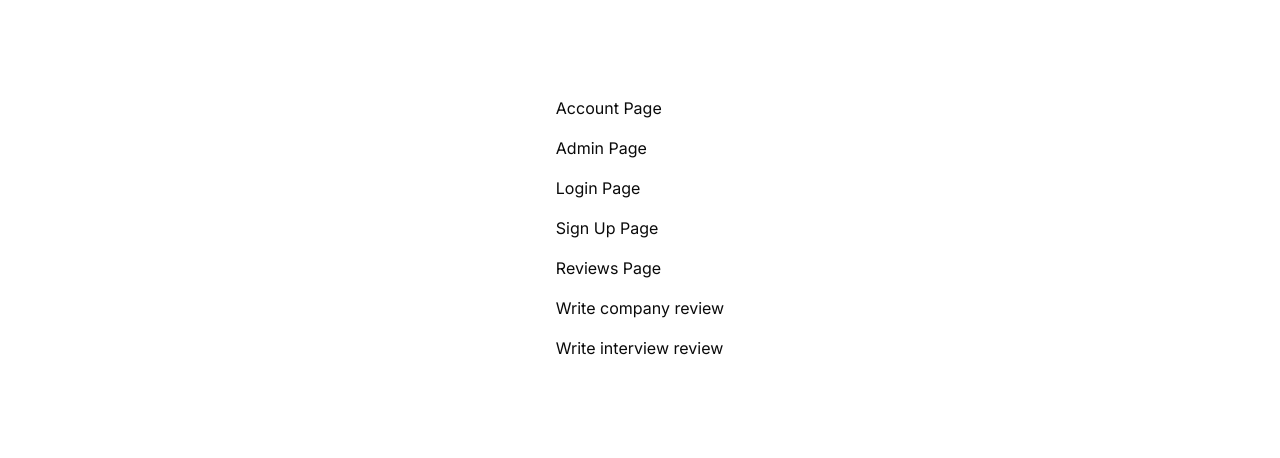
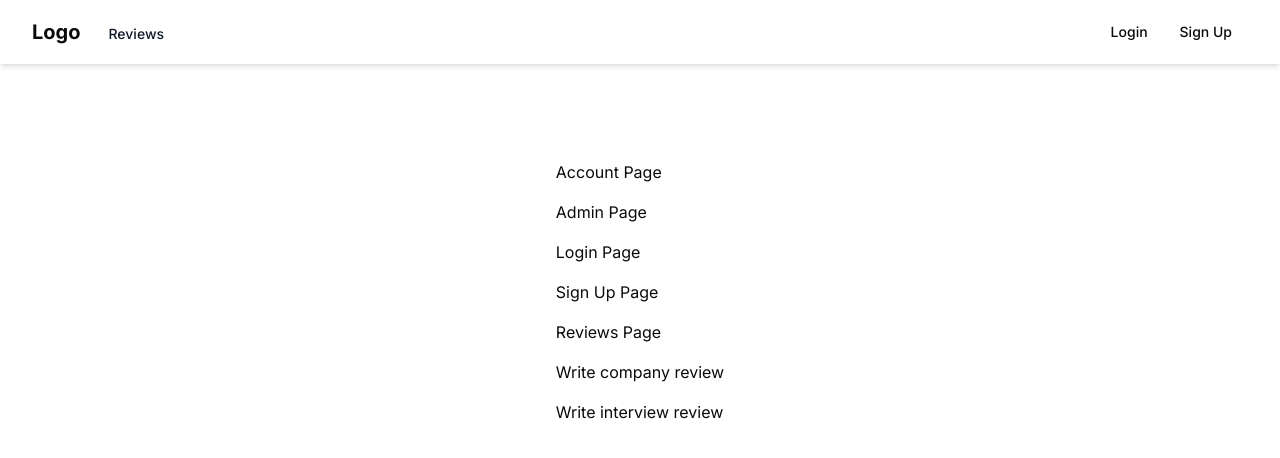
Before and after one commit to youjin-10/kim-community-law, a Next.js app: page / in a window 1280 px wide. Shown: the top 458 px of the page. Built offline with nearby package versions, Linux system fonts and the light colour scheme; no server answers.

Commit message:
feat: nav-bar

```diff
--- /dev/null
+++ b/app/components/nav-bar.tsx
@@ -0,0 +1,106 @@
+"use client";
+
+import Link from "next/link";
+import { useEffect, useState } from "react";
+import { createClient } from "@/utils/supabase/client";
+import { Button } from "@/components/ui/button";
+import { useRouter } from "next/navigation";
+
+export default function Navbar() {
+  const [user, setUser] = useState<any>(null);
+  const [loading, setLoading] = useState(true);
+  const supabase = createClient();
+  const router = useRouter();
+
+  useEffect(() => {
+    async function getUser() {
+      console.log("Fetching user...");
+      const {
+        data: { user },
+        error,
+      } = await supabase.auth.getUser();
+      console.log("User after fetch:", user);
+      console.log("Error after fetch:", error);
+      setUser(user);
+      setLoading(false);
+    }
+    getUser();
+
+    const { data: authListener } = supabase.auth.onAuthStateChange(
+      async (event, session) => {
+        console.log("Auth state changed. Event:", event);
+        const currentUser = session?.user;
+        setUser(currentUser ?? null);
+        console.log("User after auth state change:", currentUser);
+      }
+    );
+
+    return () => {
+      authListener.subscription.unsubscribe();
+    };
+  }, []);
+
+  console.log("Loading state:", loading);
+
+  const handleLogout = async () => {
+    await supabase.auth.signOut();
+    router.push("/");
+  };
+
+  if (loading) {
+    return null; // or a loading spinner
+  }
+
+  //   useEffect(() => {
+  //     async function checkSession() {
+  //       const { data, error } = await supabase.auth.getSession();
+  //       console.log("Session data:", data);
+  //       console.log("Session error:", error);
+  //     }
+  //     checkSession();
+  //   }, []);
+
+  return (
+    <nav className="bg-white shadow-md">
+      <div className="max-w-7xl mx-auto px-4 sm:px-6 lg:px-8">
+        <div className="flex justify-between h-16">
+          <div className="flex">
+            <Link href="/" className="flex-shrink-0 flex items-center">
+              <span className="text-xl font-bold">Logo</span>
+            </Link>
+            <div className="hidden sm:ml-6 sm:flex sm:space-x-8">
+              <Link
+                href="/reviews"
+                className="text-gray-900 inline-flex items-center px-1 pt-1 text-sm font-medium"
+              >
+                Reviews
+              </Link>
+              {/* Add more menu items as needed */}
+            </div>
+          </div>
+          <div className="hidden sm:ml-6 sm:flex sm:items-center">
+            {user ? (
+              <>
+                <Link href="/dashboard">
+                  <Button variant="ghost">Dashboard</Button>
+                </Link>
+                <Button onClick={handleLogout} variant="ghost">
+                  Logout
+                </Button>
+              </>
+            ) : (
+              <>
+                <Link href="/login">
+                  <Button variant="ghost">Login</Button>
+                </Link>
+                <Link href="/signup">
+                  <Button variant="ghost">Sign Up</Button>
+                </Link>
+              </>
+            )}
+          </div>
+        </div>
+      </div>
+    </nav>
+  );
+}
--- a/app/layout.tsx
+++ b/app/layout.tsx
@@ -1,22 +1,26 @@
+import "./globals.css";
 import type { Metadata } from "next";
 import { Inter } from "next/font/google";
-import "./globals.css";
+import Navbar from "./components/nav-bar";
 
 const inter = Inter({ subsets: ["latin"] });
 
 export const metadata: Metadata = {
-  title: "Create Next App",
-  description: "Generated by create next app",
+  title: "Your App Name",
+  description: "Your app description",
 };
 
 export default function RootLayout({
   children,
-}: Readonly<{
+}: {
   children: React.ReactNode;
-}>) {
+}) {
   return (
     <html lang="en">
-      <body className={inter.className}>{children}</body>
+      <body className={inter.className}>
+        <Navbar />
+        {children}
+      </body>
     </html>
   );
 }
```
